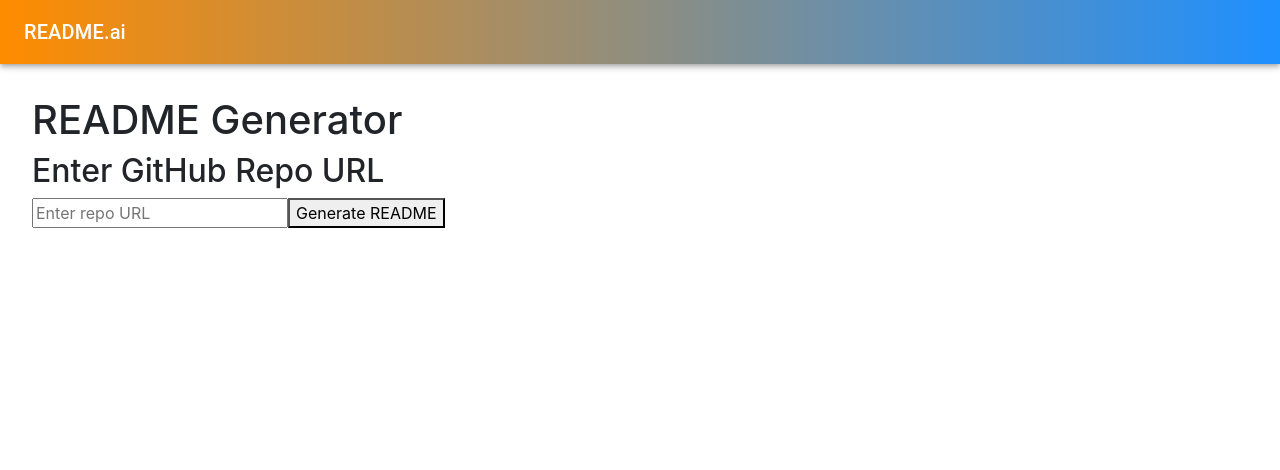
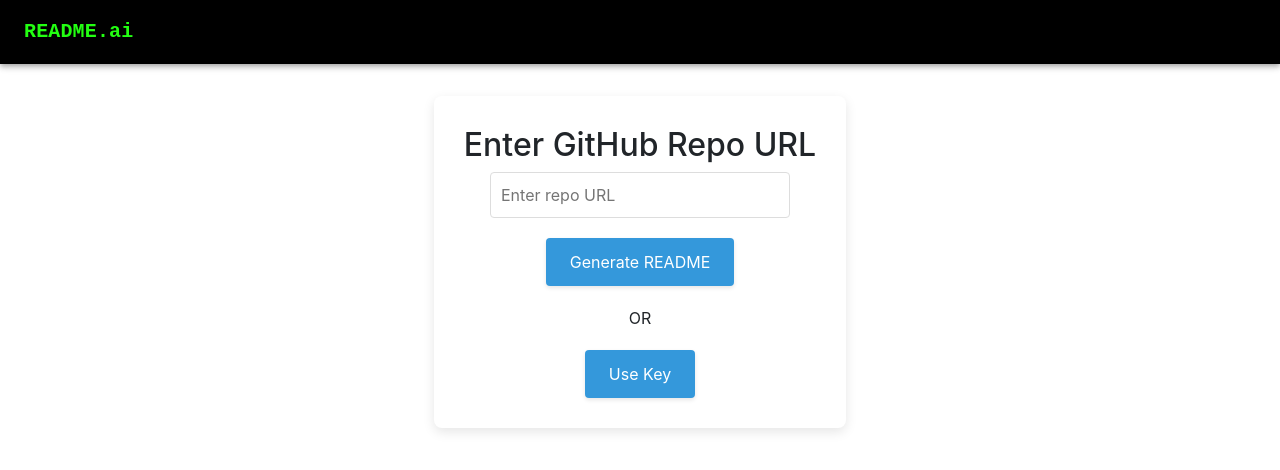
Before and after one commit to Polarneil/readme_frontend, a React (Create React App) app: page / in a window 1280 px wide. Shown: the top 470 px of the page. Built offline with nearby package versions, Linux system fonts and the light colour scheme; no server answers.

Commit message:
Main content changes

```diff
--- a/public/index.html
+++ b/public/index.html
@@ -26,7 +26,7 @@
     -->
     <!-- Bootstrap styling cdn link -->
     <link href="https://cdn.jsdelivr.net/npm/bootstrap@5.3.3/dist/css/bootstrap.min.css" rel="stylesheet" integrity="sha384-QWTKZyjpPEjISv5WaRU9OFeRpok6YctnYmDr5pNlyT2bRjXh0JMhjY6hW+ALEwIH" crossorigin="anonymous">
-    <title>Tester</title>
+    <title>README.ai</title>
   </head>
   <body>
     <noscript>You need to enable JavaScript to run this app.</noscript>
--- a/src/modules/app/app.component.css
+++ b/src/modules/app/app.component.css
@@ -1,15 +1,107 @@
-/* Add CSS for the split view */
+.homepage {
+  display: flex;
+  flex-direction: column;
+  align-items: center;
+  justify-content: center;
+  transition: all 0.3s ease;
+}
+
+.form-container {
+  display: flex;
+  flex-direction: column;
+  align-items: center;
+  gap: 20px;
+  padding: 30px;
+  border-radius: 8px;
+  box-shadow: 0px 4px 12px rgba(0, 0, 0, 0.1);
+  transition: all 0.3s ease;
+}
+
+.form-subcontainer {
+  display: flex;
+  flex-direction: column;
+  align-items: center;
+  gap: 20px;
+  border-radius: 8px;
+  transition: all 0.3s ease;
+}
+
+button {
+  padding: 12px 24px;
+  background-color: #3498db;
+  color: white;
+  border: none;
+  border-radius: 4px;
+  cursor: pointer;
+  transition: background-color 0.3s ease, transform 0.2s ease;
+  box-shadow: 0px 2px 4px rgba(0, 0, 0, 0.1);
+}
+
+button:hover {
+  background-color: #2980b9;
+  transform: translateY(-2px);
+  box-shadow: 0px 4px 8px rgba(0, 0, 0, 0.15);
+}
+
+input {
+  padding: 10px;
+  width: 100%;
+  max-width: 300px;
+  border: 1px solid #ddd;
+  border-radius: 4px;
+  transition: border-color 0.3s ease;
+}
+
+input:focus {
+  border-color: #3498db;
+  outline: none;
+  box-shadow: 0px 0px 5px rgba(52, 152, 219, 0.5);
+}
+
+.error {
+  color: #e74c3c;
+  margin-top: 10px;
+}
+
+.or-spacer {
+  margin: 0px;
+}
+
+.token-box {
+  display: inline-block;
+  background-color: #F6F8FA;
+  padding: 10px 0px 10px 10px;
+  border-radius: 8px;
+  border: 2px solid #D0D9E0;
+}
+
+.copy-icon {
+  background-color: transparent;
+  margin-left: 10px;
+  padding: 12.5px 12.5px 12.5px 12.5px; /* top, right, bottom, left */
+  cursor: pointer;
+  border-left: 2px solid #D0D9E0;
+  border-radius: 0px 6px 6px 0px; /* top left, top right, bottom right, bottom left */
+}
+
+.copy-icon:hover {
+  background-color: #F0F2F5;
+}
+
 .split-container {
   display: flex;
   gap: 20px;
+  margin-top: 20px;
 }
 
 .editor-container,
 .preview-container {
   width: 50%;
-    padding: 10px;
+  padding: 15px;
   border: 1px solid #ddd;
   border-radius: 4px;
+  background: white;
+  box-shadow: 0px 4px 12px rgba(0, 0, 0, 0.05);
 }
 
 textarea {
@@ -23,11 +115,6 @@
   resize: none;
 }
 
-  h3 {
-    margin-top: 0;
-  }
-
-  /* Add spinner styles for loading state */
 .spinner {
   border: 4px solid #f3f3f3;
   border-top: 4px solid #3498db;
@@ -35,6 +122,7 @@
   width: 40px;
   height: 40px;
   animation: spin 2s linear infinite;
+  margin-top: 20px;
 }
 
 @keyframes spin {
--- /dev/null
+++ b/src/modules/app/app.component.dark.css
@@ -0,0 +1,106 @@
+.homepage {
+    display: flex;
+    flex-direction: column;
+    align-items: center;
+    justify-content: center;
+    transition: all 0.3s ease;
+    background-color: #121212;
+    color: #e0e0e0;
+  }
+
+  .form-container {
+    display: flex;
+    flex-direction: column;
+    align-items: center;
+    gap: 20px;
+    background: #1e1e1e;
+    padding: 30px;
+    border-radius: 8px;
+    box-shadow: 0px 4px 12px rgba(0, 0, 0, 0.5);
+    transition: all 0.3s ease;
+  }
+
+  button {
+    margin: 10px;
+    padding: 12px 24px;
+    background-color: #3b82f6;
+    color: #ffffff;
+    border: none;
+    border-radius: 4px;
+    cursor: pointer;
+    transition: background-color 0.3s ease, transform 0.2s ease;
+    box-shadow: 0px 2px 4px rgba(0, 0, 0, 0.5);
+  }
+
+  button:hover {
+    background-color: #2563eb;
+    transform: translateY(-2px);
+    box-shadow: 0px 4px 8px rgba(0, 0, 0, 0.7);
+  }
+
+  input {
+    padding: 10px;
+    width: 100%;
+    max-width: 300px;
+    border: 1px solid #555;
+    border-radius: 4px;
+    margin-bottom: 10px;
+    background-color: #2c2c2c;
+    color: #e0e0e0;
+    transition: border-color 0.3s ease;
+  }
+
+  input:focus {
+    border-color: #3b82f6;
+    outline: none;
+    box-shadow: 0px 0px 5px rgba(59, 130, 246, 0.5);
+  }
+
+  .error {
+    color: #f87171;
+    margin-top: 10px;
+  }
+
+  .split-container {
+    display: flex;
+    gap: 20px;
+    margin-top: 20px;
+  }
+
+  .editor-container,
+  .preview-container {
+    width: 50%;
+    padding: 15px;
+    border: 1px solid #555;
+    border-radius: 4px;
+    background: #1e1e1e;
+    box-shadow: 0px 4px 12px rgba(0, 0, 0, 0.3);
+  }
+
+  textarea {
+    width: 100%;
+    height: 100%;
+    font-family: monospace;
+    font-size: 14px;
+    padding: 10px;
+    border: 1px solid #555;
+    border-radius: 4px;
+    background-color: #2c2c2c;
+    color: #e0e0e0;
+    resize: none;
+  }
+
+  .spinner {
+    border: 4px solid #2c2c2c;
+    border-top: 4px solid #3b82f6;
+    border-radius: 50%;
+    width: 40px;
+    height: 40px;
+    animation: spin 2s linear infinite;
+    margin-top: 20px;
+  }
+
+  @keyframes spin {
+    0% { transform: rotate(0deg); }
+    100% { transform: rotate(360deg); }
+  }
--- a/src/modules/common/data/datatypes.ts
+++ b/src/modules/common/data/datatypes.ts
@@ -7,6 +7,7 @@ export interface RepoRequest {
 
 export interface ReadMeFile {
   id: number;
+  key: string;
   content: string;
   created_at: string;
   repo_request: number;
--- /dev/null
+++ b/src/modules/common/tooltip.tsx
@@ -0,0 +1,15 @@
+import { styled } from '@mui/material/styles';
+import Tooltip, { TooltipProps, tooltipClasses } from '@mui/material/Tooltip';
+
+const BootstrapTooltip = styled(({ className, ...props }: TooltipProps) => (
+    <Tooltip {...props} arrow classes={{ popper: className }} />
+  ))(({ theme }) => ({
+    [`& .${tooltipClasses.arrow}`]: {
+      color: theme.palette.common.black,
+    },
+    [`& .${tooltipClasses.tooltip}`]: {
+      backgroundColor: theme.palette.common.black,
+    },
+  }));
+
+export default BootstrapTooltip;
--- a/src/modules/pages/homepage.tsx
+++ b/src/modules/pages/homepage.tsx
@@ -1,50 +1,92 @@
-import React, { useState, useEffect } from "react";
+import React, { useState } from "react";
 import ReactMarkdown from "react-markdown";
-import { createRepoRequest, createReadMeFile } from "../common/data/apiService";
-import '../app/app.component.css';
+import { createRepoRequest, createReadMeFile, fetchReadMeFiles } from "../common/data/apiService";
+import CopyIcon from '@mui/icons-material/ContentCopy'; import '../app/app.component.css';
+import BootstrapTooltip from "../common/tooltip";
+
 
 const HomePage = () => {
-  const [newRepoUrl, setNewRepoUrl] = useState<string>(""); // For storing new repo URL
-  const [readMeContent, setReadMeContent] = useState<string | null>(null); // For storing README markdown content
-  const [editorContent, setEditorContent] = useState<string>(""); // For storing raw markdown input from the user
-  const [errorMessage, setErrorMessage] = useState<string | null>(null); // For error messages
-  const [isLoading, setIsLoading] = useState<boolean>(false); // For tracking loading state
+  const [newRepoUrl, setNewRepoUrl] = useState<string>("");
+  const [readmeKey, setReadmeKey] = useState<string>("");
+  const [newReadMeKey, setNewReadMeKey] = useState<string>("");
+  const [readMeContent, setReadMeContent] = useState<string | null>(null);
+  const [editorContent, setEditorContent] = useState<string>("");
+  const [errorMessage, setErrorMessage] = useState<string | null>(null);
+  const [isLoading, setIsLoading] = useState<boolean>(false);
+  const [showUrlForm, setShowUrlForm] = useState<boolean>(true);
+  const [showForms, setShowForms] = useState<boolean>(true);
+  const [tooltipText, setTooltipText] = useState('Copy');
 
-  // Handle form submission for creating a new repo request and fetching README
+
   const handleSubmit = async (e: React.FormEvent) => {
     e.preventDefault();
-    setErrorMessage(null); // Reset error message
-    setReadMeContent(null); // Reset README content
-    setIsLoading(true); // Start loading
+    setErrorMessage(null);
+    setReadMeContent(null);
+    setIsLoading(true);
 
     try {
-      // Create a new repo request
       const newRequest = await createRepoRequest(newRepoUrl);
-
-      // Create the ReadMe file for the newly created repo request
       const readMeFile = await createReadMeFile(newRequest.id);
 
-      // Set the README content from the response
       setReadMeContent(readMeFile.content);
-      setEditorContent(readMeFile.content); // Pre-populate the editor with the received content
-      setNewRepoUrl(""); // Clear the input field
+      setEditorContent(readMeFile.content);
+      setNewReadMeKey(readMeFile.key);
+      setNewRepoUrl("");
+      setShowForms(false);
     } catch (error) {
       console.error("Error creating repo request or README:", error);
       setErrorMessage("Failed to create repo request or generate README. Please try again.");
     } finally {
-      setIsLoading(false); // Stop loading when the request is finished
+      setIsLoading(false);
     }
+  };
+
+  const handleKeySubmit = async (e: React.FormEvent) => {
+    e.preventDefault();
+    setErrorMessage(null);
+    setReadMeContent(null);
+    setIsLoading(true);
+
+    try {
+      const newRequest = await fetchReadMeFiles(readmeKey);
+      setReadMeContent(newRequest.content);
+      setEditorContent(newRequest.content);
+      setNewReadMeKey(newRequest.key);
+      setReadmeKey("");
+      setShowForms(false);
+    } catch (error) {
+      console.error("Error fetching README content:", error);
+      setErrorMessage("Error fetching README content. Please try again.");
+    } finally {
+      setIsLoading(false);
+    }
+  };
+
+  const copyToClipboard = (code: string) => {
+    navigator.clipboard.writeText(code).then(() => {
+    }).catch(err => {
+      console.error('Failed to copy text: ', err);
+    });
+    setTooltipText('Copied!');
+
+    setTimeout(() => {
+      setTooltipText('Copy');
+    }, 1500);
   };
 
   return (
     <div className="homepage">
-      <header>
-        <h1>README Generator</h1>
-      </header>
-
+      {readMeContent && (
+        <button onClick={() => setShowForms(!showForms)}>
+          {showForms ? "Hide Input Forms" : "Show Input Forms"}
+        </button>
+      )}
+      {showForms && (
+        <div className="form-container">
+          {showUrlForm ? (
             <section>
               <h2>Enter GitHub Repo URL</h2>
-        <form onSubmit={handleSubmit}>
+              <form className="form-subcontainer" onSubmit={handleSubmit}>
                 <input
                   type="text"
                   value={newRepoUrl}
@@ -54,21 +96,44 @@ const HomePage = () => {
                 />
                 <button type="submit">Generate README</button>
               </form>
+            </section>
+          ) : (
+            <section>
+              <h2>Enter README Key</h2>
+              <form className="form-subcontainer" onSubmit={handleKeySubmit}>
+                <input
+                  type="text"
+                  value={readmeKey}
+                  onChange={(e) => setReadmeKey(e.target.value)}
+                  placeholder="Enter README Key"
+                  required
+                />
+                <button type="submit">Fetch README</button>
+              </form>
+            </section>
+          )}
+          <p className="or-spacer">OR</p>
+          <button onClick={() => setShowUrlForm(!showUrlForm)}>
+            {showUrlForm ? "Use Key" : "Use URL"}
+          </button>
           {errorMessage && <p className="error">{errorMessage}</p>}
-      </section>
+        </div>
+      )}
 
       {isLoading && (
-        <section>
-          <div className="spinner"></div> {/* Simple CSS spinner */}
-        </section>
+        <div className="spinner"></div>
       )}
 
       {readMeContent && !isLoading && (
         <section>
-          <h2>Split View - Editor & Preview</h2>
+          <div className="token-box">
+            {newReadMeKey}
+            <BootstrapTooltip title={tooltipText} arrow>
+              <span className="copy-icon"><CopyIcon onClick={() => copyToClipboard(newReadMeKey)} fontSize="small" /></span>
+            </BootstrapTooltip>
+          </div>
           <div className="split-container">
             <div className="editor-container">
-              <h3>Markdown Editor</h3>
               <textarea
                 value={editorContent}
                 onChange={(e) => setEditorContent(e.target.value)}
@@ -77,7 +142,6 @@ const HomePage = () => {
               />
             </div>
             <div className="preview-container">
-              <h3>Markdown Preview</h3>
               <ReactMarkdown>{editorContent}</ReactMarkdown>
             </div>
           </div>
--- a/src/modules/pages/standard-layout/appbar.tsx
+++ b/src/modules/pages/standard-layout/appbar.tsx
@@ -9,11 +9,19 @@ export default function CustomAppBar() {
       <AppBar
         position="static"
         sx={{
-          background: 'linear-gradient(90deg, #FF8C00, #1E90FF)', // Orange to Blue
+          background: 'black'
         }}
       >
         <Toolbar>
-          <Typography variant="h6" sx={{ flexGrow: 1 }}>
+          <Typography
+            variant="h6"
+            sx={{
+              flexGrow: 1,
+              fontFamily: "'Share Tech Mono', monospace",
+              fontWeight: 700,
+              color: '#23FF12',
+            }}
+          >
             README.ai
           </Typography>
         </Toolbar>
```
Also changed, not shown: src/modules/common/data/apiService.ts (+2 -5 lines), 1 other file (tests, documents, lock files or other folders). Lines whose indentation alone changed are shown as unchanged.
